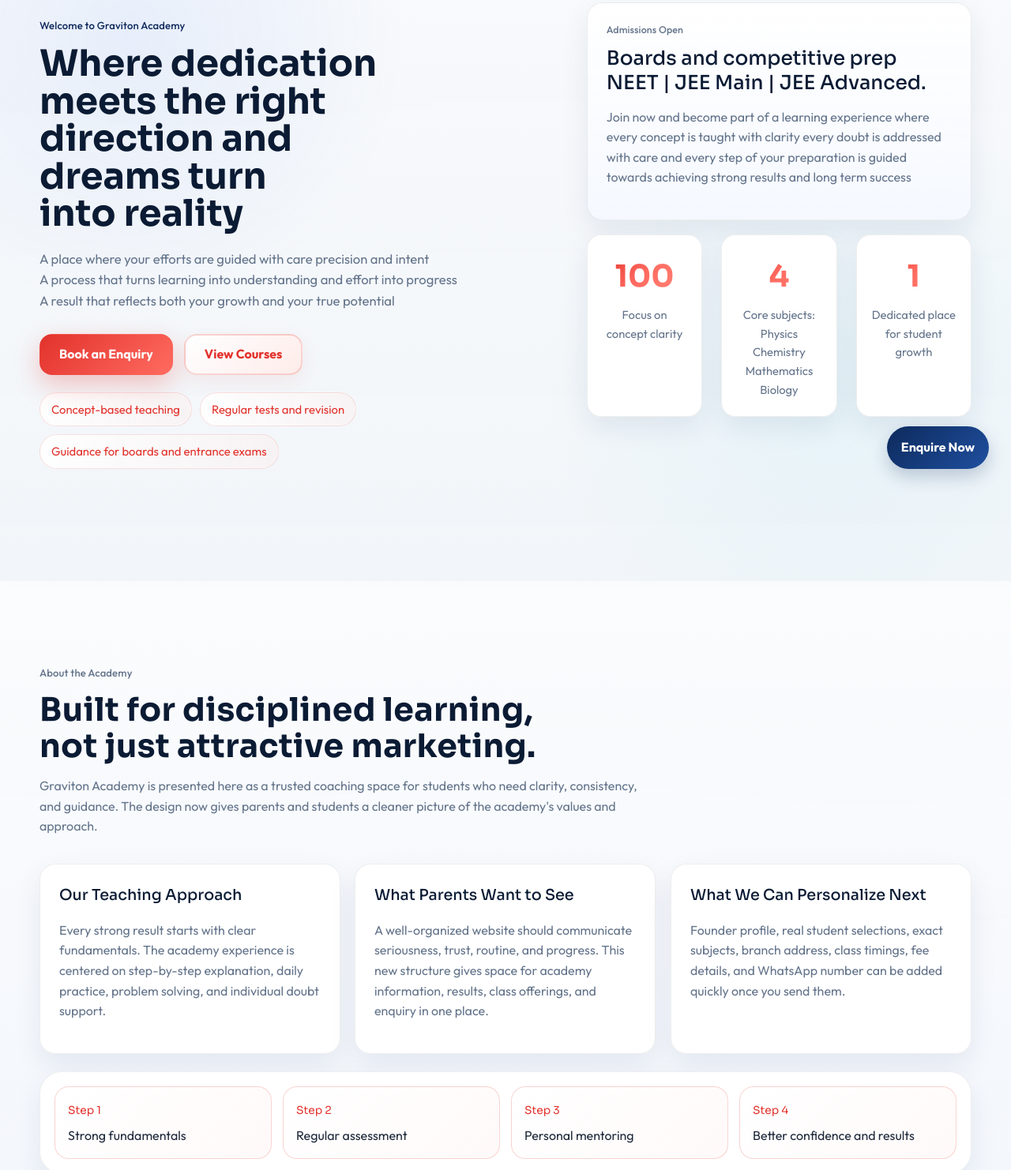
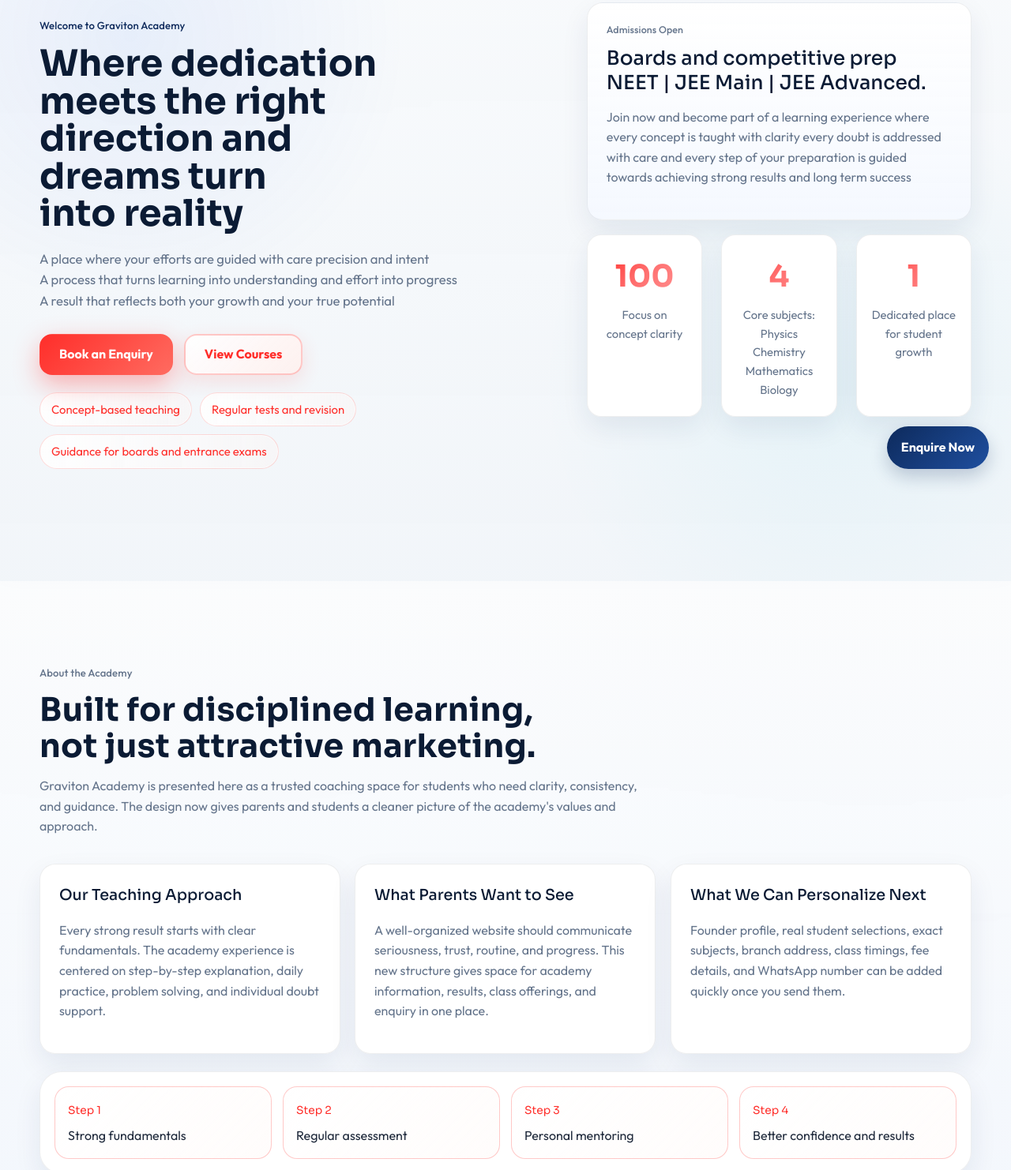
Before and after one commit to 23ucs572-coder/Graviton-Academy-2026, a plain HTML site: page index.html in a window 1280 px wide. Shown: the part 178-1660 px from the top of the page at 79% size. Drawn offline with Linux system fonts and the light colour scheme; a web font is replaced by a local one.

Commit message:
Make red color brighter everywhere to match logo - #ff2e2a bright red

```diff
--- a/css/styles.css
+++ b/css/styles.css
@@ -13,8 +13,8 @@
   --line: rgba(30, 41, 59, 0.08);
   --text: #1e293b;
   --muted: #64748b;
-  --brand: #e2322c;
-  --brand-deep: #c81f24;
+  --brand: #ff2e2a;
+  --brand-deep: #e2322c;
   --accent: #06b6d4;
   --accent-deep: #0c4a6e;
   --white-soft: #ffffff;
@@ -39,7 +39,7 @@
 
 html {
   scroll-behavior: smooth;
-  scrollbar-color: rgba(226, 50, 44, 0.85) rgba(248, 250, 252, 0.9);
+  scrollbar-color: rgba(255, 46, 42, 0.9) rgba(248, 250, 252, 0.9);
   scrollbar-width: thin;
 }
 
@@ -82,13 +82,13 @@
 }
 
 body::-webkit-scrollbar-thumb {
-  background: linear-gradient(180deg, rgba(226, 50, 44, 0.92), rgba(255, 107, 96, 0.92));
+  background: linear-gradient(180deg, rgba(255, 46, 42, 0.95), rgba(255, 107, 96, 0.95));
   border-radius: 999px;
   border: 2px solid rgba(248, 250, 252, 0.94);
 }
 
 body::-webkit-scrollbar-thumb:hover {
-  background: linear-gradient(180deg, rgba(240, 78, 70, 0.96), rgba(255, 130, 120, 0.96));
+  background: linear-gradient(180deg, rgba(255, 70, 65, 0.98), rgba(255, 130, 120, 0.98));
 }
 
 body::before,
@@ -908,10 +908,10 @@
 }
 
 .btn-primary {
-  background: linear-gradient(135deg, #e2322c 0%, #ff6b60 50%, #e2322c 100%);
+  background: linear-gradient(135deg, #ff2e2a 0%, #ff6b60 50%, #ff2e2a 100%);
   background-size: 200% 200%;
   color: #ffffff;
-  box-shadow: 0 12px 32px rgba(226, 50, 44, 0.28);
+  box-shadow: 0 12px 32px rgba(255, 46, 42, 0.35);
   position: relative;
   overflow: hidden;
 }
@@ -927,7 +927,7 @@
 
 .btn-primary:hover {
   animation: gradientShift 0.6s ease forwards;
-  box-shadow: 0 16px 48px rgba(226, 50, 44, 0.4);
+  box-shadow: 0 16px 48px rgba(255, 46, 42, 0.5);
 }
 
 .btn-primary:hover::before {
@@ -935,17 +935,17 @@
 }
 
 .btn-secondary {
-  border: 2px solid rgba(226, 50, 44, 0.2);
-  background: linear-gradient(135deg, rgba(255, 255, 255, 0.95), rgba(255, 235, 232, 0.88));
-  color: #e2322c;
-  box-shadow: 0 8px 24px rgba(226, 50, 44, 0.08);
+  border: 2px solid rgba(255, 46, 42, 0.25);
+  background: linear-gradient(135deg, rgba(255, 255, 255, 0.95), rgba(255, 240, 238, 0.88));
+  color: #ff2e2a;
+  box-shadow: 0 8px 24px rgba(255, 46, 42, 0.12);
   font-weight: 700;
 }
 
 .btn-secondary:hover {
-  background: linear-gradient(135deg, rgba(255, 255, 255, 1), rgba(255, 235, 232, 0.95));
-  border-color: rgba(226, 50, 44, 0.4);
-  box-shadow: 0 12px 32px rgba(226, 50, 44, 0.16);
+  background: linear-gradient(135deg, rgba(255, 255, 255, 1), rgba(255, 240, 238, 0.95));
+  border-color: rgba(255, 46, 42, 0.5);
+  box-shadow: 0 12px 32px rgba(255, 46, 42, 0.2);
 }
 
 @keyframes buttonSweep {
@@ -977,9 +977,9 @@
 .hero-points span {
   padding: 9px 14px;
   border-radius: 999px;
-  background: linear-gradient(90deg, rgba(255, 255, 255, 0.92), rgba(255, 235, 232, 0.34));
-  border: 1px solid rgba(226, 50, 44, 0.14);
-  color: #e2322c;
+  background: linear-gradient(90deg, rgba(255, 255, 255, 0.92), rgba(255, 245, 242, 0.34));
+  border: 1px solid rgba(255, 46, 42, 0.16);
+  color: #ff2e2a;
   font-size: 0.93rem;
   box-shadow: inset 0 0 0 1px rgba(255, 255, 255, 0.55);
 }
@@ -1051,7 +1051,7 @@
   position: absolute;
   inset: 0 0 auto 0;
   height: 3px;
-  background: linear-gradient(90deg, rgba(226, 50, 44, 0.6), rgba(226, 50, 44, 0.4), transparent);
+  background: linear-gradient(90deg, rgba(255, 46, 42, 0.8), rgba(255, 46, 42, 0.5), transparent);
   opacity: 0;
   transition: opacity 0.3s ease;
 }
@@ -1127,7 +1127,7 @@
   display: block;
   font-family: "Sora", sans-serif;
   font-size: clamp(1.8rem, 3vw, 2.4rem);
-  background: linear-gradient(135deg, #e2322c 0%, #ff6b60 48%, #ff8a7f 100%);
+  background: linear-gradient(135deg, #ff2e2a 0%, #ff7070 48%, #ff9999 100%);
   -webkit-background-clip: text;
   background-clip: text;
   color: transparent;
@@ -1187,15 +1187,15 @@
 .result-band div {
   padding: 16px;
   border-radius: 18px;
-  background: linear-gradient(135deg, rgba(255, 255, 255, 0.9), rgba(255, 235, 232, 0.28));
-  border: 1px solid rgba(226, 50, 44, 0.2);
+  background: linear-gradient(135deg, rgba(255, 255, 255, 0.9), rgba(255, 245, 242, 0.28));
+  border: 1px solid rgba(255, 46, 42, 0.25);
 }
 
 .journey-strip span {
   display: inline-block;
   margin-bottom: 8px;
   font-family: "Sora", sans-serif;
-  color: #e2322c;
+  color: #ff2e2a;
   font-size: 0.86rem;
 }
 
@@ -1222,11 +1222,11 @@
   margin-bottom: 12px;
   padding: 6px 12px;
   border-radius: 999px;
-  background: linear-gradient(135deg, rgba(226, 50, 44, 0.12), rgba(255, 107, 96, 0.08));
-  color: #e2322c;
+  background: linear-gradient(135deg, rgba(255, 46, 42, 0.15), rgba(255, 107, 96, 0.1));
+  color: #ff2e2a;
   font-size: 0.8rem;
   font-weight: 600;
-  border: 1.5px solid rgba(226, 50, 44, 0.3);
+  border: 1.5px solid rgba(255, 46, 42, 0.4);
   text-transform: uppercase;
   letter-spacing: 0.05em;
 }
@@ -1260,7 +1260,7 @@
 .contact-form label {
   display: grid;
   gap: 8px;
-  color: #e2322c;
+  color: #ff2e2a;
   font-weight: 500;
 }
 
@@ -1268,7 +1268,7 @@
 .contact-form select,
 .contact-form textarea {
   width: 100%;
-  border: 1px solid rgba(226, 50, 44, 0.16);
+  border: 1px solid rgba(255, 46, 42, 0.18);
   border-radius: 14px;
   padding: 14px 16px;
   background: linear-gradient(135deg, rgba(255, 255, 255, 0.96), rgba(244, 248, 255, 0.88));
```
